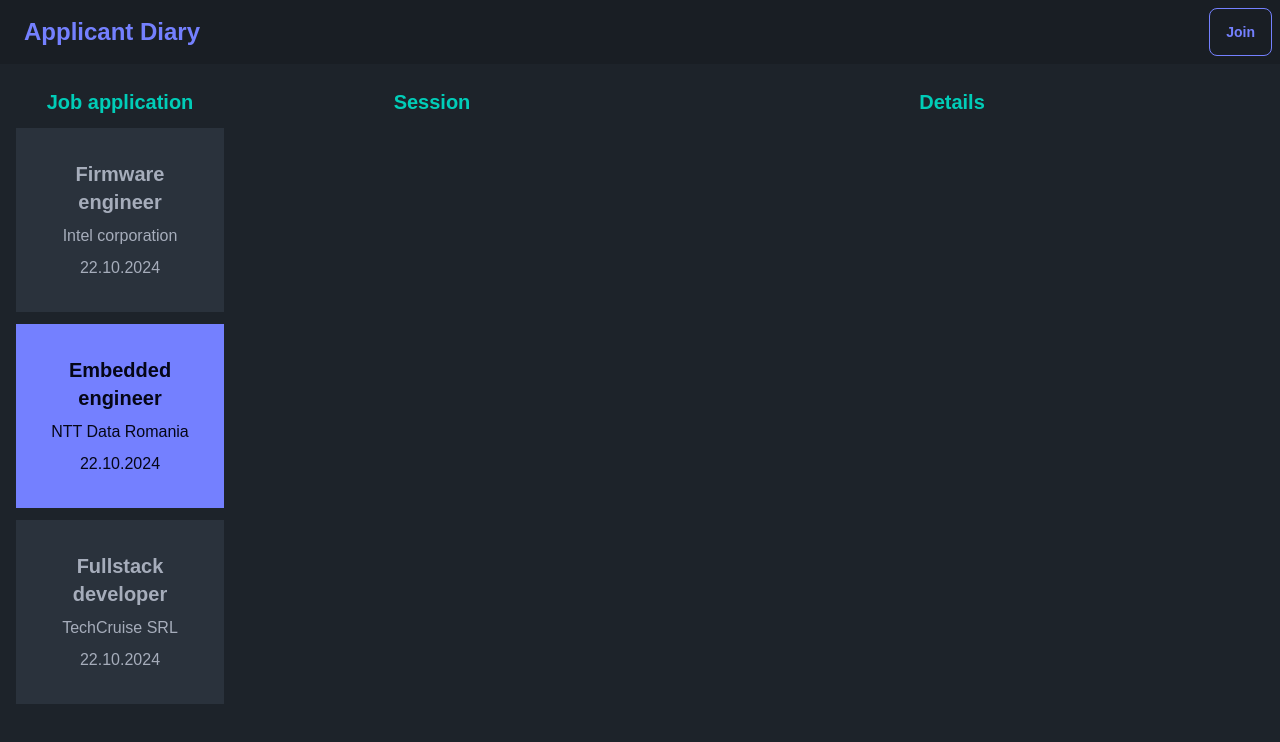
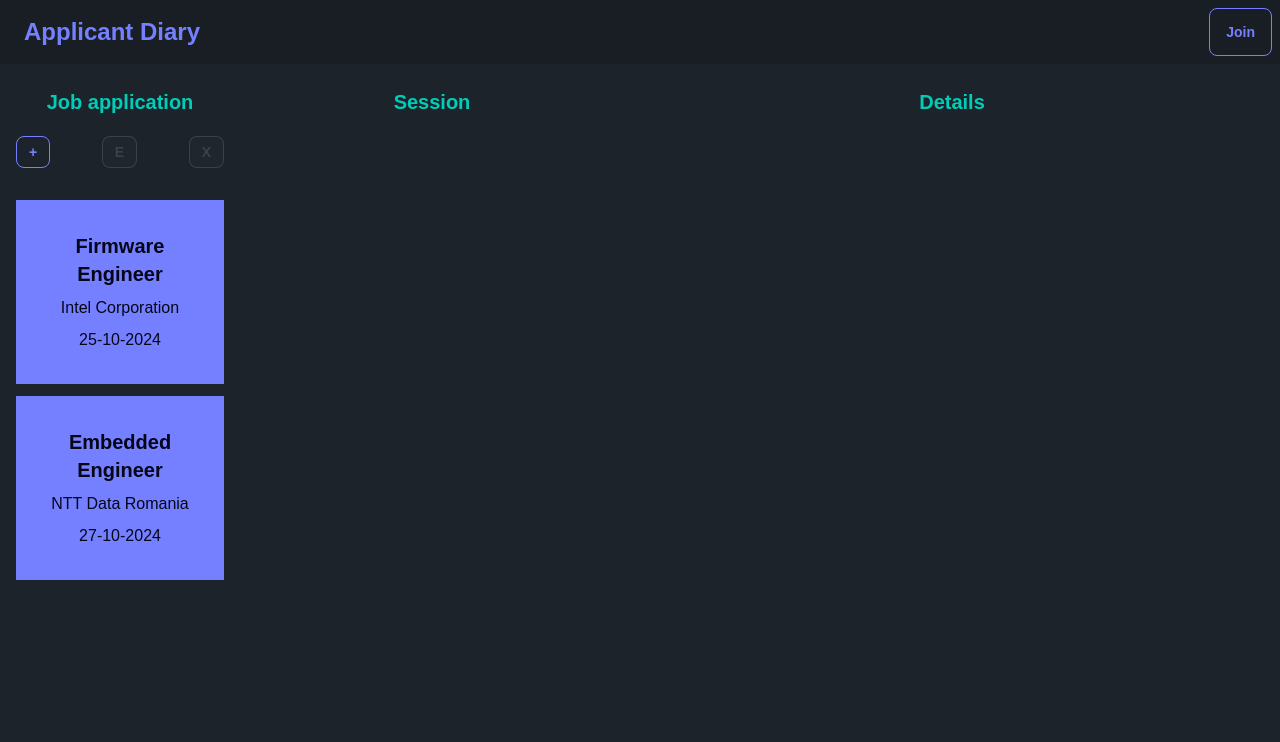
Before and after one commit to 10dnv/job-diary, a Next.js app: page /dashboard in a window 1280 px wide. Shown: the top 742 px of the page. Built offline with nearby package versions, Linux system fonts and the light colour scheme.

Commit message:
added dummy db data

```diff
--- a/app/dashboard/page.tsx
+++ b/app/dashboard/page.tsx
@@ -1,6 +1,65 @@
-import React from 'react'
+"use client"
+import React, { useState } from 'react'
 
 function dashboard() {
+    const [jobApplicationList, setJobApplicationList] = useState([]);
+    const application_db = [
+        {
+            id:0,
+            job_title: "Firmware Engineer",
+            creation_date:"25-10-2024",
+            company_name:"Intel Corporation",
+            external_url:"https://www.intel.com",
+            sessions:[{
+                session_id:0,
+                session_type:"done", //done, planned, canceled
+                session_name:"Initial call",
+                session_date:"01-11-2024",
+                session_info:[{
+                    recruiter_name:"Olga Marin",
+                    recruiter_phone:"+49012345678",
+                    recruiter_email:"olga.marin@intel.com",
+                    recruiter_linkedin:"https://www.linkedin.com/olga+marin",
+                }]
+
+            }]
+        },
+
+        {
+            id:1,
+            job_title: "Embedded Engineer",
+            creation_date:"27-10-2024",
+            company_name:"NTT Data Romania",
+            external_url:"https://www.ntt.com",
+            sessions:[{
+                session_id:0,
+                session_type:"done",
+                session_name:"Initial call",
+                session_date:"29-10-2024",
+                session_info:[{
+                    recruiter_name:"Miruna Xulescu",
+                    recruiter_phone:"+4012345678",
+                    recruiter_email:"miruna.xulescu@ntt.com",
+                    recruiter_linkedin:"https://www.linkedin.com/miruna+xulescu",
+                }]
+                },
+
+                {
+                    session_id:1,
+                    session_type:"planned",
+                    session_name:"Technical Interview",
+                    session_date:"01-11-2024",
+                    session_info:[{
+                        recruiter_name:"George Tan",
+                        recruiter_phone:"+4012345678",
+                        recruiter_email:"george.tan@ntt.com",
+                        recruiter_linkedin:"https://www.linkedin.com/miruna+xulescu",
+                    }]
+                }
+            ]
+        },
+    ];
+
   return (
     <div className='bg-base-100 flex-1 text-base-content px-4 py-6 h-full'>
         <div className='content grid grid-cols-6'>
@@ -8,36 +67,28 @@ function dashboard() {
             <div className='col-span-1 text-center'>
                 <span className='text-accent text-xl font-semibold'>Job application</span>
 
+                {/* Add menu buttons for current application */}
+                <div className='application-column-buttons flex justify-between py-5'>
+                    <button className='btn btn-sm btn-primary btn-outline'>+</button>
+                    <button className={jobApplicationList.length?'btn btn-sm btn-primary btn-outline':'btn btn-sm btn-primary btn-outline btn-disabled'}>E</button>
+                    <button className={jobApplicationList.length?'btn btn-sm btn-primary btn-outline':'btn btn-sm btn-primary btn-outline btn-disabled'}>X</button>
+                </div>
+
+
                 <ul className='my-3'>
-                    <li className="hover:bg-secondary hover:text-secondary-content bg-neutral text-neutral-content my-3">
-                        <div className="card-body">
-                            <h2 className="card-title">Firmware engineer</h2>
-                            <p>Intel corporation</p>
-                            <div className="card-actions justify-end">
-                                <p>22.10.2024</p>
+                    {
+                        application_db.map((data)=>(
+                            <li key={data.id} className="hover:bg-secondary hover:text-secondary-content bg-primary text-primary-content my-3">
+                            <div className="card-body">
+                                <h2 className="card-title">{data.job_title}</h2>
+                                <p>{data.company_name}</p>
+                                <div className="card-actions justify-end">
+                                    <p>{data.creation_date}</p>
+                                </div>
                             </div>
-                        </div>
-                    </li>
-                    <li className="hover:bg-secondary hover:text-secondary-content bg-primary text-primary-content my-3">
-                        <div className="card-body">
-                            <h2 className="card-title">Embedded engineer</h2>
-                            <p>NTT Data Romania</p>
-                            <div className="card-actions justify-end">
-                                <p>22.10.2024</p>
-                            </div>
-                        </div>
-                    </li>
-
-                    <li className="hover:bg-secondary hover:text-secondary-content bg-neutral text-neutral-content my-3">
-                        <div className="card-body">
-                            <h2 className="card-title">Fullstack developer</h2>
-                            <p>TechCruise SRL</p>
-                            <div className="card-actions justify-end">
-                                <p>22.10.2024</p>
-                            </div>
-                        </div>
-                    </li>
-
+                        </li>
+                        ))
+                    }
                 </ul>
             </div>
 
```
